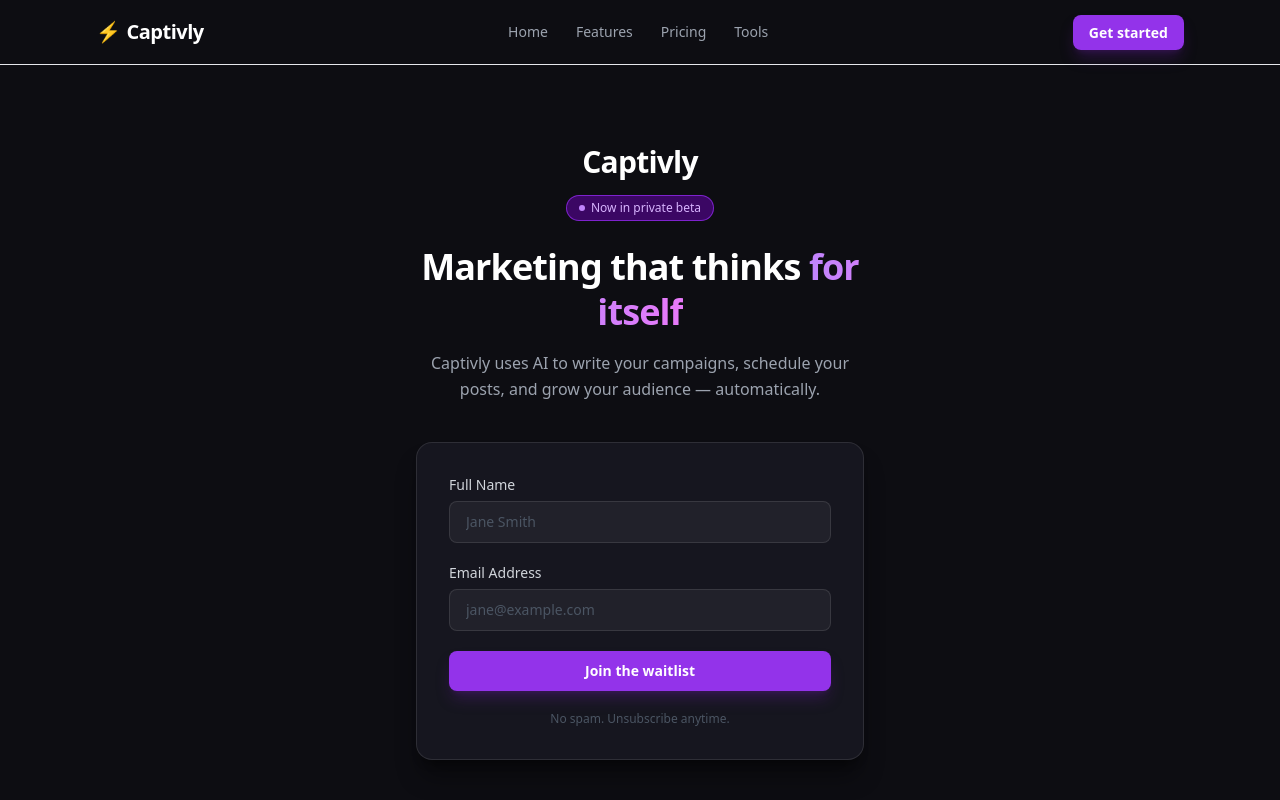
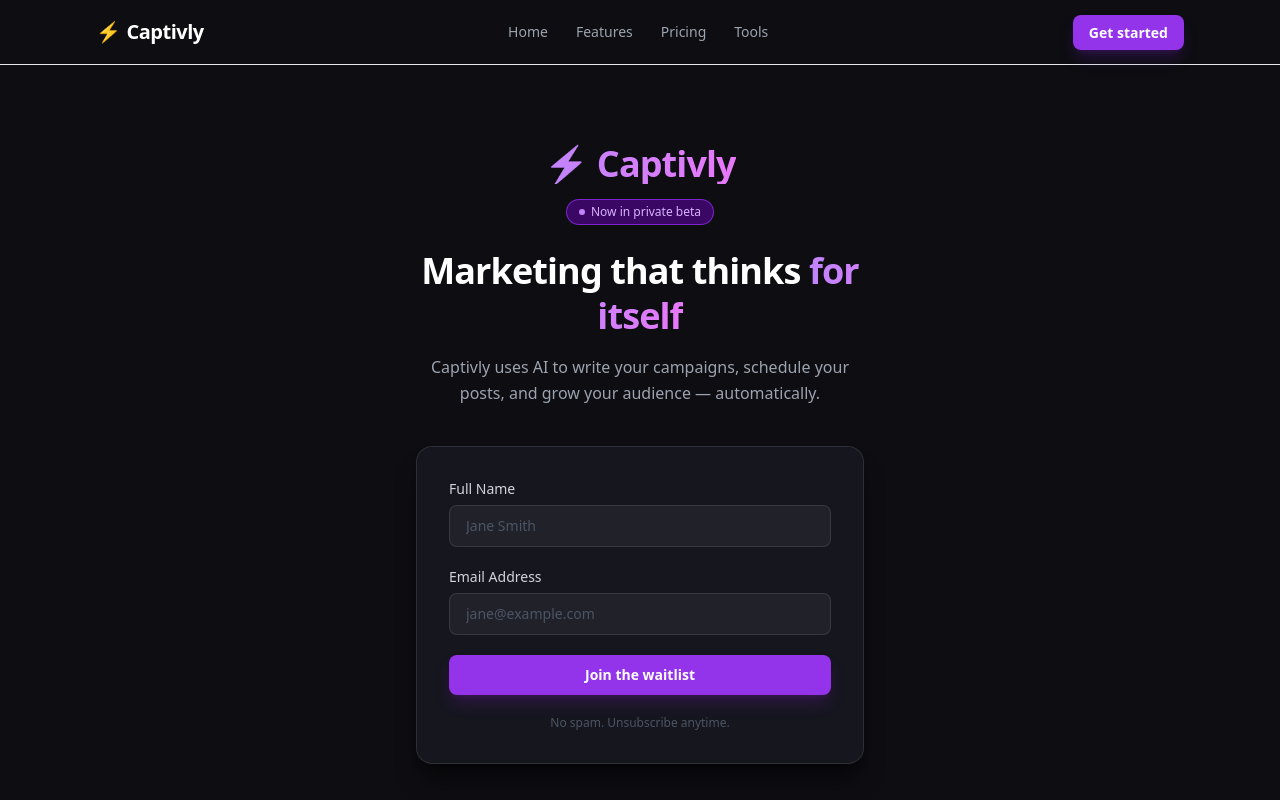
Before and after one commit to foxxbryan1/waitlist-app, a Next.js app: page / in a window 1280 px wide. Shown: the top 800 px of the page. Built offline with nearby package versions, Linux system fonts and the light colour scheme.

Commit message:
update Captivly wordmark with gradient and lightning bolt

```diff
--- a/app/page.tsx
+++ b/app/page.tsx
@@ -65,7 +65,7 @@ export default function Home() {
       <div className="w-full max-w-md">
         {/* Brand wordmark */}
         <div className="flex justify-center mb-4">
-          <span className="text-3xl font-bold tracking-tight text-white">Captivly</span>
+          <span className="text-4xl font-black tracking-tight bg-gradient-to-r from-purple-400 to-fuchsia-400 bg-clip-text text-transparent">⚡ Captivly</span>
         </div>
 
         {/* Tagline badge */}
```
